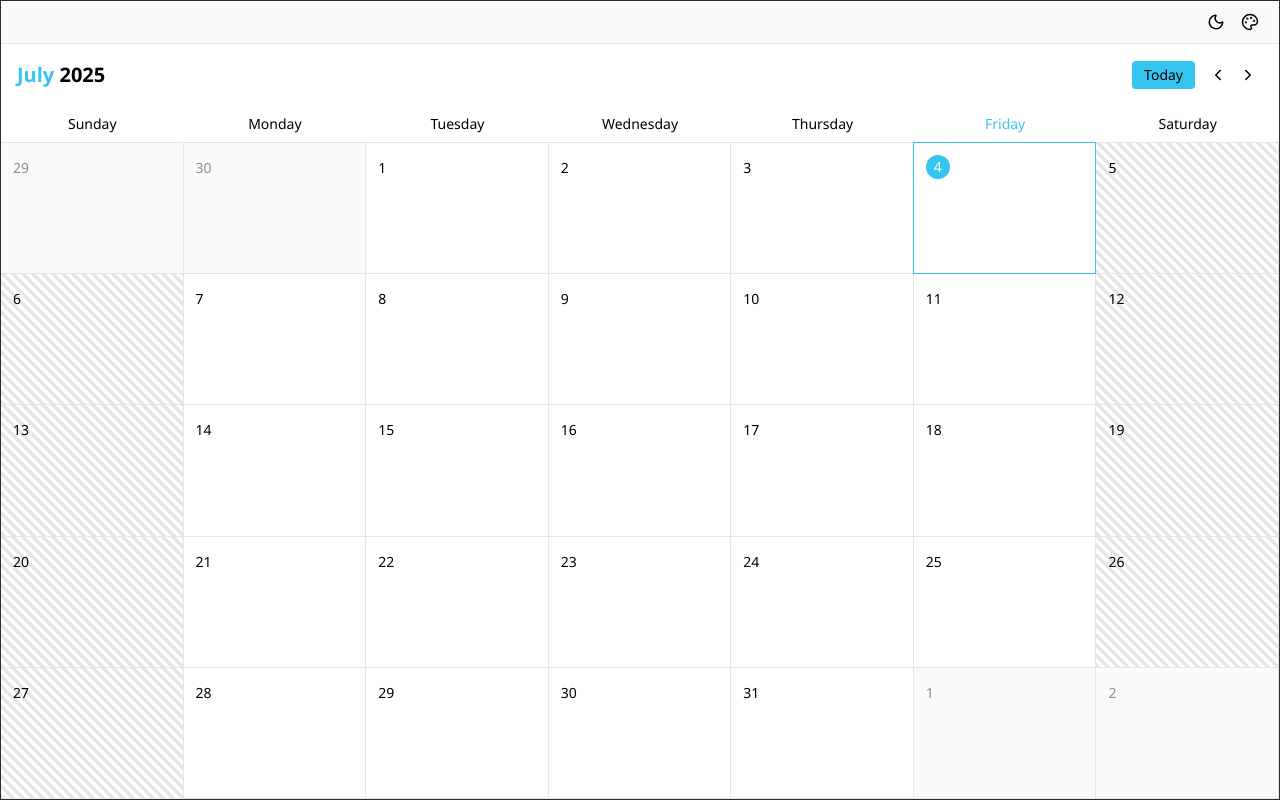
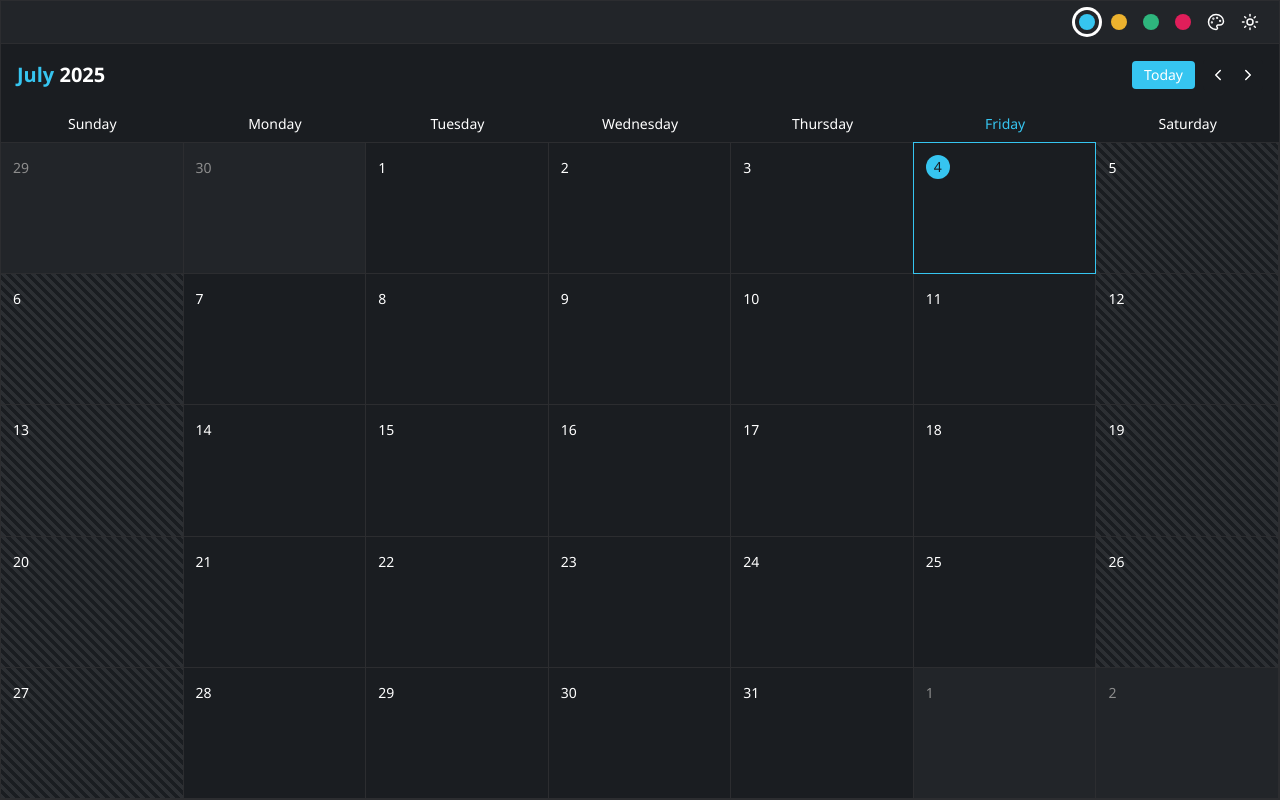
Before and after one commit to lhunyadi/calendar, a React (Vite) app: page / in a window 1280 px wide. Both pictures are taken after a click on the button 1216 px from the left and 22 px from the top of the page. Built offline with nearby package versions, Linux system fonts and the light colour scheme.

Commit message:
Color - Overhaul

```diff
--- a/src/App.tsx
+++ b/src/App.tsx
@@ -35,7 +35,7 @@
       id: 5,
       title: 'Release planning',
       date: new Date(2023, new Date().getMonth(), new Date().getDate()),
-      color: '#4A154B',
+      color: '#2EB67D',
     },
   ])
 
--- a/src/components/Calendar/CalendarGrid.tsx
+++ b/src/components/Calendar/CalendarGrid.tsx
@@ -36,7 +36,7 @@
   onDateClick,
   onDayHeaderClick,
 }) => {
-  const { getColorHex, getBgColor, getCalendarOutMonthColor, getTextColor, themeMode, getHoverColor, getTodayTextColor } = useTheme()
+  const { getColorHex, getBgColor, getCalendarOutMonthColor, getTextColor, themeMode, getTodayTextColor } = useTheme()
 
   const isWeekend = (date: Date): boolean => {
     const day = date.getDay()
@@ -72,7 +72,7 @@
           onClick={() => onDayHeaderClick(dayDate)}
           onMouseEnter={(e) => {
             const target = e.currentTarget as HTMLElement
-            target.style.backgroundColor = getHoverColor() // Use theme-aware hover color
+            target.style.backgroundColor = `${getColorHex()}30` // Use selected color with opacity for hover
           }}
           onMouseLeave={(e) => {
             const target = e.currentTarget as HTMLElement
@@ -199,7 +199,7 @@
             onClick={() => onDateClick(cloneDay)}
             onMouseEnter={(e) => {
               const target = e.currentTarget as HTMLElement
-              target.style.backgroundColor = getHoverColor() // Use theme-aware hover color
+              target.style.backgroundColor = `${getColorHex()}30` // Use selected color with opacity for hover
             }}
             onMouseLeave={(e) => {
               const target = e.currentTarget as HTMLElement
--- a/src/components/Calendar/CalendarHeader.tsx
+++ b/src/components/Calendar/CalendarHeader.tsx
@@ -1,4 +1,4 @@
-import React, { useState } from 'react'
+import React, { useState, useRef } from 'react'
 import { ChevronLeftIcon, ChevronRightIcon, Palette, Sun, Moon } from 'lucide-react'
 import { format } from '../../utils/dateUtils'
 import { ColorPalette } from '../shared/ColorPalette'
@@ -18,7 +18,8 @@
   onToday,
 }) => {
   const [isPaletteOpen, setIsPaletteOpen] = useState(false)
-  const { getColorHex, themeMode, toggleTheme, getTextColor, getBgColor, getSurfaceColor, getHoverColor } = useTheme()
+  const paletteButtonRef = useRef<HTMLButtonElement>(null)
+  const { getColorHex, themeMode, toggleTheme, getTextColor, getBgColor, getSurfaceColor } = useTheme()
 
   const getButtonIconColor = (): string => {
     return themeMode === 'dark' ? '#ffffff' : '#000000' // white in dark mode, black in light mode
@@ -52,9 +53,36 @@
           borderColor: themeMode === 'dark' ? '#2C2D30' : '#e6e6e6'
         }}
       >
+        <div className="flex items-center space-x-2">
+          {isPaletteOpen && (
+            <ColorPalette
+              isOpen={isPaletteOpen}
+              onClose={() => setIsPaletteOpen(false)}
+              paletteButtonRef={paletteButtonRef}
+            />
+          )}
+          <button
+            ref={paletteButtonRef}
+            onClick={() => setIsPaletteOpen(!isPaletteOpen)}
+            className="relative p-1 rounded transition-colors"
+          >
+            <Palette
+              size={18}
+              className="cursor-pointer transition-colors"
+              style={{ color: getButtonIconColor() }}
+              onMouseEnter={(e) => {
+                const target = e.currentTarget as SVGElement
+                target.style.color = getColorHex()
+              }}
+              onMouseLeave={(e) => {
+                const target = e.currentTarget as SVGElement
+                target.style.color = getButtonIconColor()
+              }}
+            />
+          </button>
           <button
             onClick={toggleTheme}
-          className="relative p-1 rounded transition-colors mr-2"
+            className="relative p-1 rounded transition-colors"
           >
             {themeMode === 'dark' ? (
               <Sun
@@ -86,28 +114,7 @@
               />
             )}
           </button>
-        <button
-          onClick={() => setIsPaletteOpen(!isPaletteOpen)}
-          className="relative p-1 rounded transition-colors"
-        >
-          <Palette
-            size={18}
-            className="cursor-pointer transition-colors"
-            style={{ color: getButtonIconColor() }}
-            onMouseEnter={(e) => {
-              const target = e.currentTarget as SVGElement
-              target.style.color = getColorHex()
-            }}
-            onMouseLeave={(e) => {
-              const target = e.currentTarget as SVGElement
-              target.style.color = getButtonIconColor()
-            }}
-          />
-        </button>
-        <ColorPalette
-          isOpen={isPaletteOpen}
-          onClose={() => setIsPaletteOpen(false)}
-        />
+        </div>
       </div>
 
       {/* Main Header */}
@@ -150,7 +157,7 @@
               style={{ color: getTextColor() }}
               onMouseEnter={(e) => {
                 const target = e.currentTarget as HTMLElement
-                target.style.backgroundColor = getHoverColor() // Use theme-aware hover color
+                target.style.backgroundColor = `${getColorHex()}30` // Use selected color with opacity for hover
               }}
               onMouseLeave={(e) => {
                 const target = e.currentTarget as HTMLElement
@@ -165,7 +172,7 @@
               style={{ color: getTextColor() }}
               onMouseEnter={(e) => {
                 const target = e.currentTarget as HTMLElement
-                target.style.backgroundColor = getHoverColor() // Use theme-aware hover color
+                target.style.backgroundColor = `${getColorHex()}30` // Use selected color with opacity for hover
               }}
               onMouseLeave={(e) => {
                 const target = e.currentTarget as HTMLElement
--- a/src/components/Calendar/WeekView.tsx
+++ b/src/components/Calendar/WeekView.tsx
@@ -141,19 +141,19 @@
             return (
               <div
                 key={day.toString()}
-                className={`p-3 text-center cursor-pointer hover:!bg-[#4A154B]/25 transition-colors bg-[#1A1D21] ${
-                  isSelected(day) ? 'border-t-2 border-t-[#4A154B]' : ''
-                } ${isSelectedColumn ? 'border-t border-[#4A154B]' : ''}`}
+                className={`p-3 text-center cursor-pointer hover:!bg-[#36C5F0]/25 transition-colors bg-[#1A1D21] ${
+                  isSelected(day) ? 'border-t-2 border-t-[#36C5F0]' : ''
+                } ${isSelectedColumn ? 'border-t border-[#36C5F0]' : ''}`}
                 onClick={() => onDayHeaderClick(day)}
               >
                 <div className={`text-sm mb-1 ${
-                  isToday(day) ? 'text-[#4A154B]' : 'text-[#8D8D8D]'
+                  isToday(day) ? 'text-[#36C5F0]' : 'text-[#8D8D8D]'
                 }`}>
                   {format(day, 'EEEE')}
                 </div>
                 <div className={`text-lg font-medium ${
                   isToday(day)
-                    ? 'bg-[#4A154B] text-white rounded-full w-8 h-8 flex items-center justify-center mx-auto'
+                    ? 'bg-[#36C5F0] text-white rounded-full w-8 h-8 flex items-center justify-center mx-auto'
                     : 'text-white'
                 }`}>
                   {format(day, 'd')}
@@ -169,7 +169,7 @@
           style={{
             top: `${getCurrentTimePosition() + 73}px`, // Add header height offset
             height: '2px',
-            backgroundColor: '#4A154B'
+            backgroundColor: '#36C5F0'
           }}
         ></div>
 
@@ -207,13 +207,13 @@
 
               // Border logic - similar to CalendarGrid for proper overlap
               let borderStyle: React.CSSProperties = {}
-              let cellClasses = 'hover:!bg-[#4A154B]/25 transition-colors cursor-pointer relative '
+              let cellClasses = 'hover:!bg-[#36C5F0]/25 transition-colors cursor-pointer relative '
 
               if (isSelectedDayHour) {
                 // Individual day+hour selection: highlight only this specific cell with perfect border alignment
                 cellClasses += 'border-0' // Remove all default borders
                 borderStyle = {
-                  border: '1px solid #4A154B',
+                  border: '1px solid #36C5F0',
                   marginLeft: '-1px',
                   marginTop: '-1px',
                   marginBottom: '-1px',
@@ -224,9 +224,8 @@
               } else if (isSelectedColumn) {
                 // Column highlighting: use inline styles for precise overlap control
                 cellClasses += 'border-0 p-1' // Remove all default borders
-                borderStyle = {
-                  borderLeft: '1px solid #4A154B',
-                  borderRight: '1px solid #4A154B',
+                borderStyle = {                borderLeft: '1px solid #36C5F0',
+                borderRight: '1px solid #36C5F0',
                   borderBottom: '1px solid #2C2D30',
                   borderTop: 'none',
                   marginLeft: '-1px' // Overlap the left border for perfect alignment
--- a/src/components/shared/ColorPalette.tsx
+++ b/src/components/shared/ColorPalette.tsx
@@ -4,15 +4,20 @@
 interface ColorPaletteProps {
   isOpen: boolean
   onClose: () => void
+  paletteButtonRef?: React.RefObject<HTMLButtonElement | null>
 }
 
-export const ColorPalette: React.FC<ColorPaletteProps> = ({ isOpen, onClose }) => {
-  const { currentColor, setCurrentColor, colorOptions } = useTheme()
+export const ColorPalette: React.FC<ColorPaletteProps> = ({ isOpen, onClose, paletteButtonRef }) => {
+  const { currentColor, setCurrentColor, colorOptions, themeMode } = useTheme()
   const ref = useRef<HTMLDivElement>(null)
 
   useEffect(() => {
     const handleClickOutside = (event: MouseEvent) => {
-      if (ref.current && !ref.current.contains(event.target as Node)) {
+      const target = event.target as Node
+      const isClickInsidePalette = ref.current?.contains(target)
+      const isClickOnPaletteButton = paletteButtonRef?.current?.contains(target)
+
+      if (!isClickInsidePalette && !isClickOnPaletteButton) {
         onClose()
       }
     }
@@ -24,7 +29,7 @@
     return () => {
       document.removeEventListener('mousedown', handleClickOutside)
     }
-  }, [isOpen, onClose])
+  }, [isOpen, onClose, paletteButtonRef])
 
   if (!isOpen) return null
 
@@ -33,51 +38,36 @@
     onClose()
   }
 
-  const getColorName = (color: BrandColor): string => {
-    const nameMap: Record<BrandColor, string> = {
-      'brand-blue': 'Blue',
-      'brand-yellow': 'Yellow',
-      'brand-green': 'Green',
-      'brand-red': 'Red',
-      'brand-aubergine': 'Aubergine'
-    }
-    return nameMap[color]
-  }
-
   const getColorValue = (color: BrandColor): string => {
     const colorMap: Record<BrandColor, string> = {
       'brand-blue': '#36C5F0',
       'brand-yellow': '#ECB22E',
       'brand-green': '#2EB67D',
-      'brand-red': '#E01E5A',
-      'brand-aubergine': '#4A154B'
+      'brand-red': '#E01E5A'
     }
     return colorMap[color]
   }
 
   return (
-    <div ref={ref} className="absolute top-full right-0 mt-2 bg-[#19171D] border border-[#2C2D30] rounded-lg shadow-lg p-3 z-50 min-w-[200px]">
-      <h3 className="text-sm font-medium text-white mb-2">Choose Theme Color</h3>
-      <div className="space-y-2">
-        {colorOptions.map((color) => (
+    <div ref={ref} className="flex items-center space-x-2">
+      {colorOptions.map((color) => {
+        const ringColor = themeMode === 'dark' ? '#ffffff' : '#000000' // brand-white in dark, brand-black in light
+        return (
           <button
             key={color}
             onClick={() => handleColorSelect(color)}
-            className={`w-full flex items-center space-x-3 p-2 rounded hover:bg-[#2C2D30] transition-colors ${
-              currentColor === color ? 'bg-[#2C2D30]' : ''
+            className={`p-1 rounded-full transition-all hover:scale-110 ${
+              currentColor === color ? 'ring-2 ring-offset-1 ring-offset-transparent' : ''
             }`}
+            style={currentColor === color ? { '--tw-ring-color': ringColor } as React.CSSProperties : {}}
           >
             <div
-              className="w-4 h-4 rounded-full border border-[#444]"
+              className="w-4 h-4 rounded-full"
               style={{ backgroundColor: getColorValue(color) }}
             />
-            <span className="text-sm text-[#D1D2D3]">{getColorName(color)}</span>
-            {currentColor === color && (
-              <div className="ml-auto w-2 h-2 rounded-full bg-white" />
-            )}
           </button>
-        ))}
-      </div>
+        )
+      })}
     </div>
   )
 }
--- a/src/contexts/ThemeContext.tsx
+++ b/src/contexts/ThemeContext.tsx
@@ -1,7 +1,7 @@
 import React, { createContext, useContext, useState, useMemo } from 'react'
 import type { ReactNode } from 'react'
 
-export type BrandColor = 'brand-blue' | 'brand-yellow' | 'brand-green' | 'brand-red' | 'brand-aubergine'
+export type BrandColor = 'brand-blue' | 'brand-yellow' | 'brand-green' | 'brand-red'
 export type ThemeMode = 'dark' | 'light'
 
 interface ThemeContextType {
@@ -39,8 +39,7 @@
     'brand-blue',
     'brand-yellow',
     'brand-green',
-    'brand-red',
-    'brand-aubergine'
+    'brand-red'
   ]
 
   const toggleTheme = () => {
@@ -52,8 +51,7 @@
       'brand-blue': '#36C5F0',
       'brand-yellow': '#ECB22E',
       'brand-green': '#2EB67D',
-      'brand-red': '#E01E5A',
-      'brand-aubergine': '#4A154B'
+      'brand-red': '#E01E5A'
     }
     return colorMap[currentColor]
   }
--- a/tailwind.config.js
+++ b/tailwind.config.js
@@ -11,7 +11,6 @@
         'brand-yellow': '#ECB22E',
         'brand-green': '#2EB67D',
         'brand-red': '#E01E5A',
-        'brand-aubergine': '#7C3085',
         'brand-white': '#ffffff',
         'brand-black': '#000000',
 
```
Also changed, not shown: src/components/Calendar/DayView.tsx (+6 -6 lines), 1 other file (tests, documents, lock files or other folders). Lines whose indentation alone changed are shown as unchanged.
